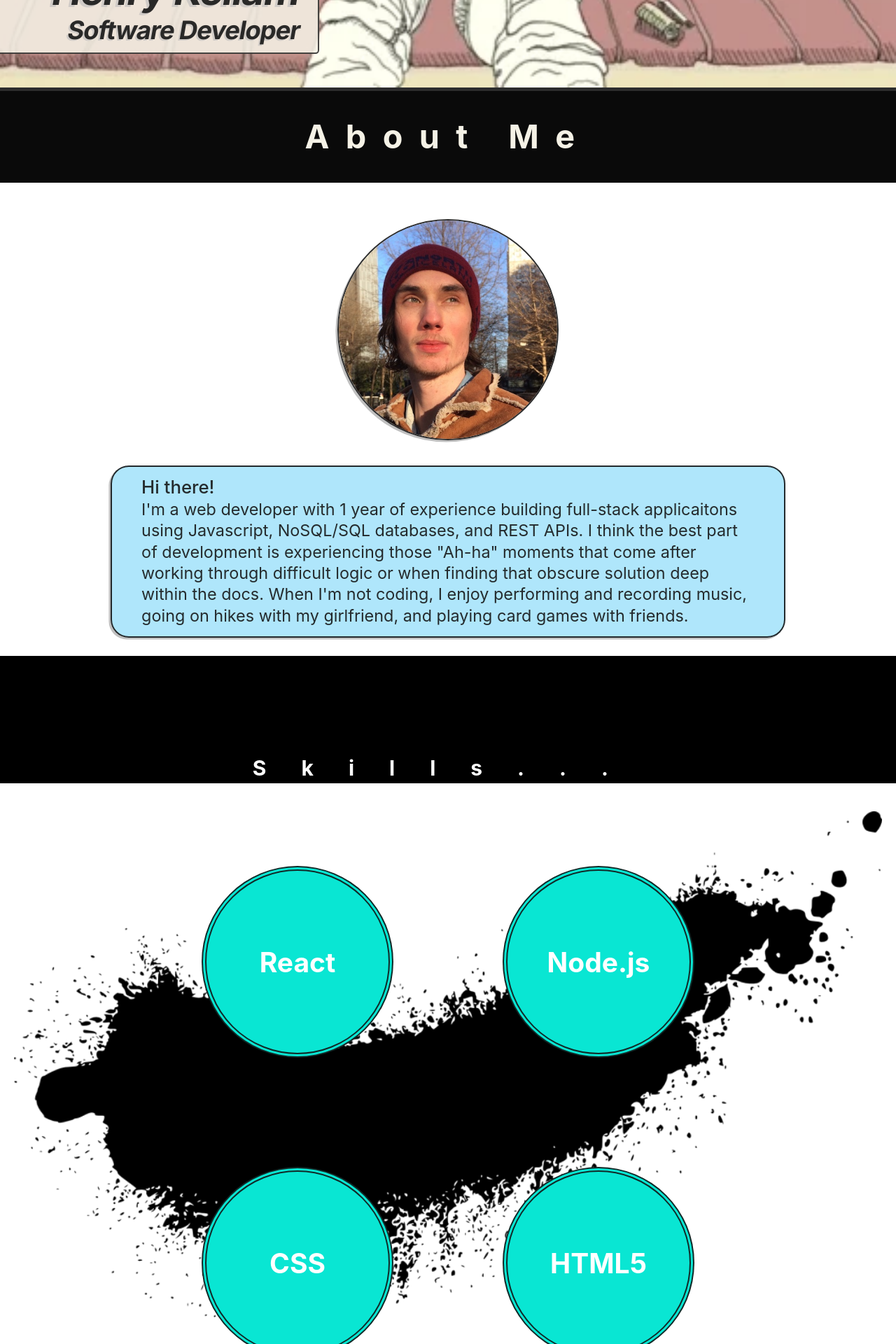
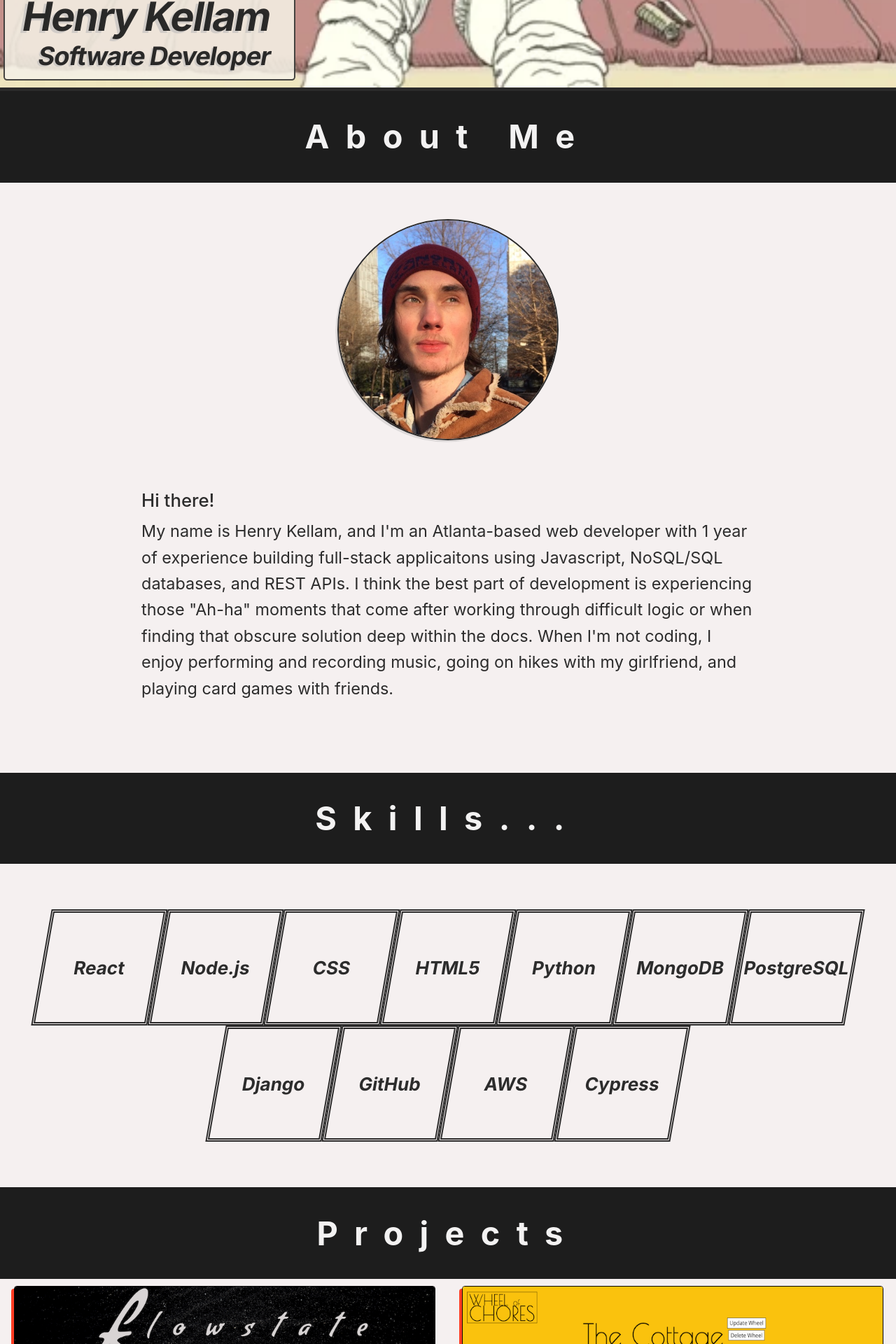
Before and after one commit to 11hkella/Portfolio, a React (Create React App) app: page / in a window 1280 px wide. Shown: the part 680-2600 px from the top of the page at 70% size. Built offline with nearby package versions, Linux system fonts and the light colour scheme; grey boxes are pictures that could not be loaded.

Commit message:
updated style and added new skills

```diff
--- a/src/App.css
+++ b/src/App.css
@@ -1,5 +1,6 @@
 .App {
   text-align: center;
   font-size: calc(10px + 2vmin);
-  color: white;
+  color: #131313e3;
+  background-color: #f5f0f0;
 }
--- a/src/components/AboutMe.css
+++ b/src/components/AboutMe.css
@@ -1,7 +1,7 @@
 .about-title{
     text-align: center;
-    color: #f5f2e6;
-    background-color: #0a0a0a;
+    color: #f3f2f2;
+    background-color: #1d1d1d;
     margin: 0;
     padding: .8em;
     font-size: 1.8em;
@@ -20,30 +20,22 @@
     border: .1em solid #131313e3;
     width: 12em;
     margin: 1em 0 1.4em 0;
-    box-shadow: rgba(173, 173, 173, 0.767) -.1em .1em;
-}
-.about-me-container .animate-wrapper{
-    display: flex;
-    justify-content: center;
+    box-shadow: #adadad57 -.1em .1em;
 }
 .about-me-container .wrapper{
     width: 75%;
-    background-color: #61cdf781;
-    margin: 0;
-    border-radius: 1em;
-    border: .1em solid #131313e3;
-    box-shadow: rgba(173, 173, 173, 0.767) -.1em .1em;
-
+    margin-bottom: 2em;
 }
 .about-me-container .about span{
     font-weight: 500;
+    line-height: 2em;
     font-size: 1.1em;
 }
 .about-me-container p.about{
-    margin: .6em 1.8em;
+    margin: 1em 1.8em;
     font-weight: 400;
     font-size: .9em;
     text-align: left;
-    line-height: 1.3em;
+    line-height: 1.6em;
     color: #131313e3;
 }
--- a/src/components/AboutMe.js
+++ b/src/components/AboutMe.js
@@ -17,7 +17,7 @@ export default class AboutMe extends Component {
                     <div className="wrapper">
                         <p className='about'>
                             <span>Hi there!</span><br />
-                            I'm a web developer with 1 year of experience building full-stack applicaitons using Javascript,
+                            My name is Henry Kellam, and I'm an Atlanta-based web developer with 1 year of experience building full-stack applicaitons using Javascript,
                             NoSQL/SQL databases, and REST APIs. I think the best part of development is experiencing those
                              "Ah-ha" moments that come after working through difficult logic or when finding that obscure solution deep within the docs.
                             When I'm not coding, I enjoy performing and recording music, going on hikes with my girlfriend, and playing
--- a/src/components/Hero.css
+++ b/src/components/Hero.css
@@ -31,11 +31,11 @@
 
 .hero-container .title{
     position: relative;
-    left: -1%;
-    bottom: 6%;
+    left: .2em;
+    bottom: .4em;
     background-color: #f5f2e6dc;
     padding: .4em 1em;
-    padding-left: 3.3em;
+    padding-right: 1.3em;
     display: flex;
     flex-direction: column;
     justify-content: center;
@@ -52,7 +52,6 @@ div.labels{
 }
 div.labels p{
     margin-bottom: 1.45em;
-    color: #f3f3f3f6;
     font-weight: 600;
-    text-shadow: black -.05em .05em;
+    text-shadow: #f3f3f3f6 -.05em .05em;
 }
--- a/src/components/Hero.js
+++ b/src/components/Hero.js
@@ -13,7 +13,7 @@ export default class Hero extends Component {
                     className='labels'
                     animateIn="fadeIn"
                     animateOut="fadeOut"
-                    delay={300}>
+                    delay={100}>
 
                     <p>&#8592; LinkedIn</p>
                     <p>&#8592; GitHub</p>
@@ -26,8 +26,9 @@ export default class Hero extends Component {
                 <ScrollAnimation
                     className='title'
                     animateIn="slideInLeft"
-                    animateOnce={true}
-                    delay={800}>
+                    animateOut="slideOutLeft"
+                    delay={400}
+                    offset={70}>
                     <h1>Henry Kellam</h1>
                     <h3>Software Developer</h3>
                 </ScrollAnimation>
--- a/src/components/Projects.css
+++ b/src/components/Projects.css
@@ -8,5 +8,11 @@
 
 
 .project-wrapper h1{
-    font-size: 48px;
+    text-align: center;
+    color: #f3f2f2;
+    background-color: #1d1d1d;
+    margin: 0;
+    padding: .8em;
+    font-size: 1.8em;
+    letter-spacing: .5em;
 }
--- a/src/components/SkillComp.css
+++ b/src/components/SkillComp.css
@@ -1,11 +1,14 @@
 .skill-comp-container{
-    width: 10em;
-    height: 10em;
-    border-radius: 50%;
-    background-color: #09e6d3;
+    width: 6em;
+    height: 6em;
+    background-color: #f5f0f0;
     display: flex;
     justify-content: center;
     align-items: center;
-    margin: 3em;
-    border: .3em double #131313e3;
+    margin: 0;
+    border: .2em double #131313e3;
+    transform: skew(-10deg)
 }
+.skill-comp-container h2{
+    font-size: 1em;
+}
--- a/src/components/SkillComp.js
+++ b/src/components/SkillComp.js
@@ -7,9 +7,12 @@ import 'animate.css/animate.min.css'
 
 export default class SkillComp extends Component {
   render() {
+    const delay = 150 * this.props.multiplier
     return (
       <ScrollAnimation
-        animateIn="fadeIn">
+        animateIn="fadeIn"
+        delay={delay}
+        animateOnce={true}>
         <div className='skill-comp-container'>
 
           <h2>{this.props.title}</h2>
--- a/src/components/SkillWheel.css
+++ b/src/components/SkillWheel.css
@@ -1,20 +1,11 @@
 .skill-container .title{
-    width: 100%;
-    height: 7em;
-    display: flex;
-    justify-content: center;
-    align-items: flex-end;
-    background-color: black;
-    color: white;
+    text-align: center;
+    color: #f3f2f2;
+    background-color: #1d1d1d;
     margin: 0;
-}
-
-.skill-container .title h1{
-    font-size: 30px;
-    margin: 4px;
-    letter-spacing: 50px;
-
-
+    padding: .8em;
+    font-size: 1.8em;
+    letter-spacing: .5em;
 }
 
 .all-skills-conatiner{
@@ -22,7 +13,7 @@
     justify-content: center;
     align-items: center;
     flex-wrap: wrap;
-    margin: 40px 20px 60px 20px;
+    margin: 2.5em 1em;
     background-image: url('../images/spray-paint.png');
     background-size: contain;
     background-position: center top;
--- a/src/components/SkillWheel.js
+++ b/src/components/SkillWheel.js
@@ -17,6 +17,9 @@ export default class SkillWheel extends Component {
       'MongoDB',
       'PostgreSQL',
       'Django',
+      'GitHub',
+      'AWS',
+      'Cypress'
     ],
   }
 
@@ -24,9 +27,8 @@ export default class SkillWheel extends Component {
     return (
       <div className='skill-container'>
 
-        <div className='title'>
-          <h1>Skills...</h1>
-        </div>
+
+        <h1 className='title'>Skills...</h1>
 
         <div className='all-skills-conatiner'>
           {this.state.skills.map((skill, i) => {
```
